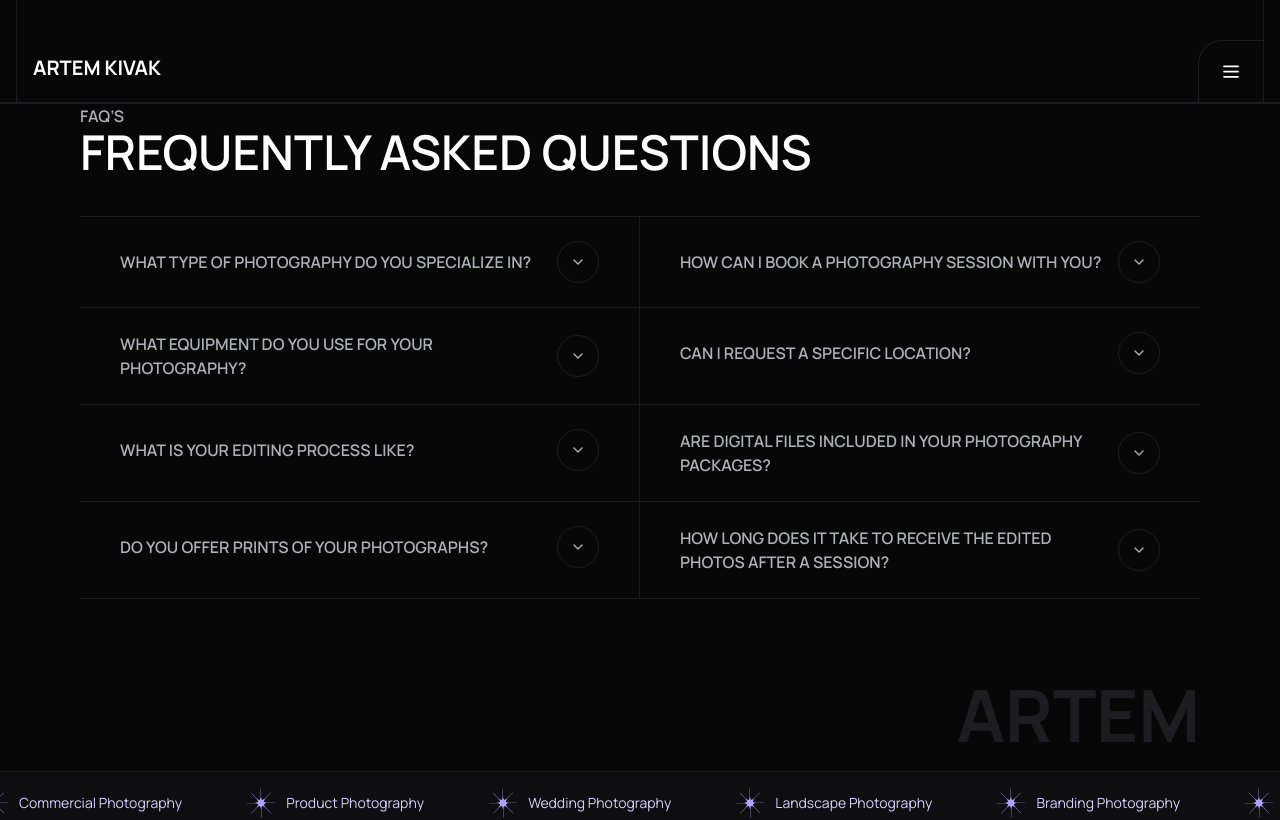
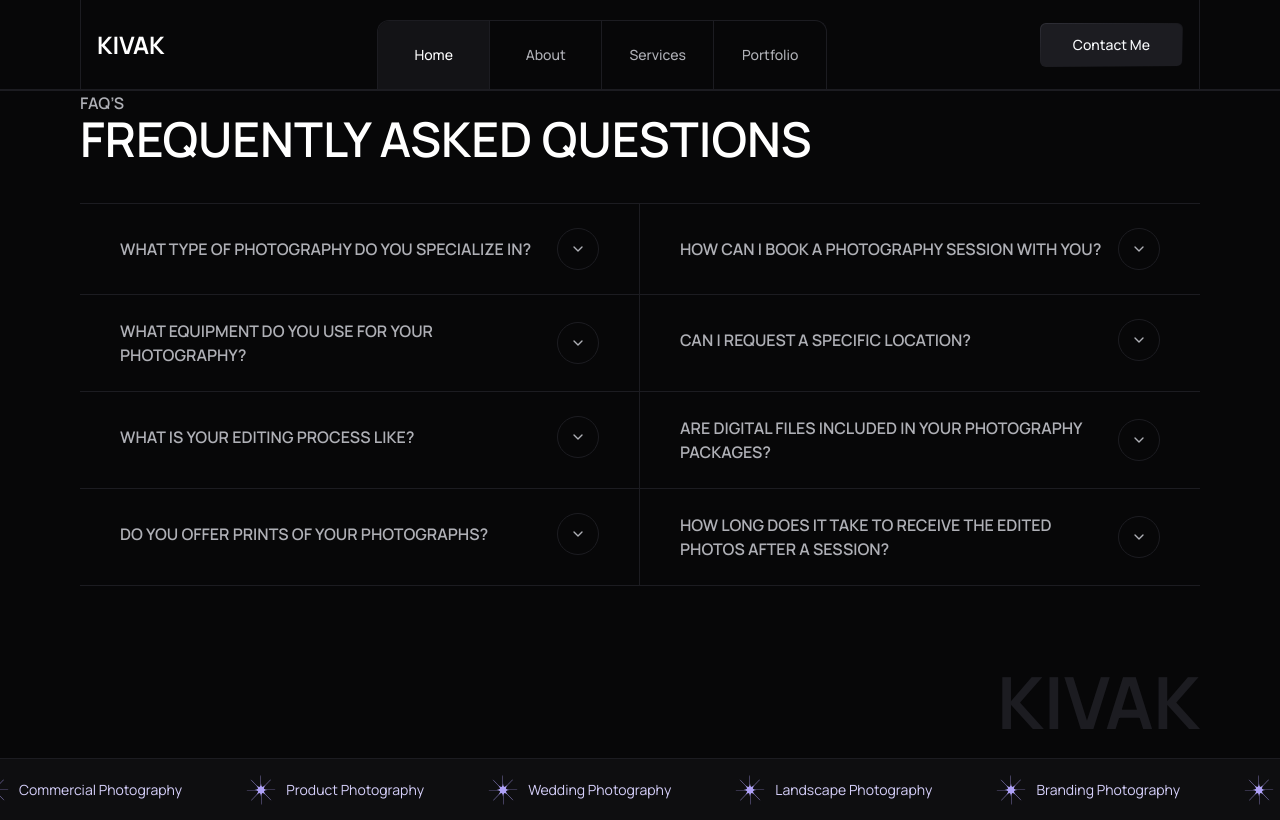
Before and after one commit to AlexanderHubar/kivak-portfolio, a Next.js app: page / in a window 1280 px wide. Shown: the top 820 px of the page. Built offline with nearby package versions, Linux system fonts and the light colour scheme.

Commit message:
feat: add desktop header

```diff
--- a/app/components/footer/footer-top.tsx
+++ b/app/components/footer/footer-top.tsx
@@ -1,30 +1,12 @@
-import Image from "next/image";
-import Marquee from "react-fast-marquee";
-
-const SERVICES = [
-  "Event Photography",
-  "Commercial Photography",
-  "Product Photography",
-  "Wedding Photography",
-  "Landscape Photography",
-  "Branding Photography",
-  "Portrait  Photography",
-];
+import { ServiceMarquee } from "../services-marquee";
 
 export function FooterTop() {
   return (
     <div className="flex flex-col">
       <h2 className="text-dark-15 text-7xl font-bold ml-4 text-right mr-3 lg:mr-20 mb-5">
-        ARTEM
+        KIVAK
       </h2>
-      <Marquee pauseOnHover className="border-y border-dark-12 bg-dark-6 h-16">
-        {SERVICES.map((service) => (
-          <div className="flex gap-2.5 mx-2 lg:mx-8 items-center" key={service}>
-            <Image src="/star.svg" width={30} height={30} alt="Star" />
-            <span className="text-sm text-primary-90">{service}</span>
-          </div>
-        ))}
-      </Marquee>
+      <ServiceMarquee />
     </div>
   );
 }
--- a/app/components/header.tsx
+++ /dev/null
@@ -1,21 +0,0 @@
-import Link from "next/link";
-import { Menu } from "lucide-react";
-
-export function Header() {
-  return (
-    <header className="px-4 border-b-2 border-dark-12">
-      <div className="border-x flex justify-between border-dark-12 pt-10 pl-4">
-        <Link className="text-white font-bold text-xl mt-auto mb-5" href="/">
-          <h1>ARTEM KIVAK</h1>
-        </Link>
-
-        <nav></nav>
-
-        {/* <Link href="/">Contact Me</Link> */}
-        <button className="border-t hover:bg-primary-55 hover:shadow-primary transition-all duration-200 ease-out border-l border-dark-12 p-5 rounded-tl-3xl">
-          <Menu height={21} />
-        </button>
-      </div>
-    </header>
-  );
-}
--- /dev/null
+++ b/app/components/header/header.tsx
@@ -0,0 +1,35 @@
+import Link from "next/link";
+import { Menu } from "lucide-react";
+import { buttonVariants } from "@/components/ui/button";
+import { Nav } from "./nav";
+
+export function Header() {
+  return (
+    <header className="px-4 lg:px-20 border-b-2 border-dark-12">
+      <div className="border-x flex justify-between lg:items-center border-dark-12 pt-10 lg:py-5 pl-4 lg:px-4">
+        <Link
+          className="text-white font-bold text-xl lg:text-2xl mt-auto lg:mt-0 mb-5 lg:mb-0"
+          href="/"
+        >
+          <h1>KIVAK</h1>
+        </Link>
+
+        <Nav />
+
+        <Link
+          href="/"
+          className={buttonVariants({
+            variant: "default",
+            size: "lg",
+            className: "hidden lg:inline-flex",
+          })}
+        >
+          Contact Me
+        </Link>
+        <button className="lg:hidden border-t hover:bg-primary-55 hover:shadow-primary transition-all duration-200 ease-out border-l border-dark-12 p-5 rounded-tl-3xl">
+          <Menu height={21} />
+        </button>
+      </div>
+    </header>
+  );
+}
--- /dev/null
+++ b/app/components/header/nav.tsx
@@ -0,0 +1,51 @@
+"use client";
+import { cn } from "@/lib/utils";
+import Link from "next/link";
+import { usePathname } from "next/navigation";
+
+const NAV = [
+  {
+    name: "Home",
+    href: "/",
+  },
+  {
+    name: "About",
+    href: "/about",
+  },
+  {
+    name: "Services",
+    href: "/services",
+  },
+  {
+    name: "Portfolio",
+    href: "/portfolio",
+  },
+];
+
+export function Nav() {
+  const path = usePathname();
+
+  return (
+    <nav className="hidden lg:block">
+      <ul className="flex border-dark-12 border-x border-t rounded-tl-xl rounded-tr-xl -mb-5 overflow-auto">
+        {NAV.map(({ name, href }) => {
+          return (
+            <li
+              key={name}
+              className={cn(
+                "w-28 grid place-content-center border-r text-grey-70 last:border-r-0 border-dark-12 py-6",
+                {
+                  "bg-dark-8 text-white": path === href,
+                }
+              )}
+            >
+              <Link className="text-sm font-medium" href={href}>
+                {name}
+              </Link>
+            </li>
+          );
+        })}
+      </ul>
+    </nav>
+  );
+}
--- /dev/null
+++ b/app/components/services-marquee.tsx
@@ -0,0 +1,25 @@
+import Image from "next/image";
+import Marquee from "react-fast-marquee";
+
+const SERVICES = [
+  "Event Photography",
+  "Commercial Photography",
+  "Product Photography",
+  "Wedding Photography",
+  "Landscape Photography",
+  "Branding Photography",
+  "Portrait  Photography",
+];
+
+export function ServiceMarquee() {
+  return (
+    <Marquee pauseOnHover className="border-y border-dark-12 bg-dark-6 h-16">
+      {SERVICES.map((service) => (
+        <div className="flex gap-2.5 mx-2 lg:mx-8 items-center" key={service}>
+          <Image src="/star.svg" width={30} height={30} alt="Star" />
+          <span className="text-sm text-primary-90">{service}</span>
+        </div>
+      ))}
+    </Marquee>
+  );
+}
--- a/app/globals.css
+++ b/app/globals.css
@@ -6,6 +6,13 @@ body {
   @apply bg-dark-3 antialiased text-white;
 }
 
+.border-gradient {
+  background: linear-gradient(to right, rgb(28 28 33), rgb(28 28 33)), linear-gradient(160deg, rgb(47, 47, 55), rgba(7, 47, 55, 0%));
+  border: 1px solid transparent;
+  background-clip: padding-box, border-box;
+  background-origin: padding-box, border-box;
+}
+
 @layer utilities {
   .text-balance {
     text-wrap: balance;
--- a/app/layout.tsx
+++ b/app/layout.tsx
@@ -3,7 +3,7 @@ import { Manrope } from "next/font/google";
 import { Footer } from "./components/footer/footer";
 import { FAQ } from "./components/faq";
 import "./globals.css";
-import { Header } from "./components/header";
+import { Header } from "./components/header/header";
 
 const manrope = Manrope({ subsets: ["latin", "cyrillic"] });
 
--- a/components/ui/button.tsx
+++ b/components/ui/button.tsx
@@ -1,22 +1,24 @@
-import * as React from "react"
-import { Slot } from "@radix-ui/react-slot"
-import { cva, type VariantProps } from "class-variance-authority"
+import * as React from "react";
+import { Slot } from "@radix-ui/react-slot";
+import { cva, type VariantProps } from "class-variance-authority";
 
-import { cn } from "@/lib/utils"
+import { cn } from "@/lib/utils";
 
 const buttonVariants = cva(
   "inline-flex items-center justify-center whitespace-nowrap rounded-md text-sm font-medium ring-offset-white transition-colors focus-visible:outline-none focus-visible:ring-2 focus-visible:ring-slate-950 focus-visible:ring-offset-2 disabled:pointer-events-none disabled:opacity-50 dark:ring-offset-slate-950 dark:focus-visible:ring-slate-300",
   {
     variants: {
       variant: {
-        default: "bg-slate-900 text-slate-50 hover:bg-slate-900/90 dark:bg-slate-50 dark:text-slate-900 dark:hover:bg-slate-50/90",
+        default:
+          "border-gradient border-transparent border-solid border-2 text-slate-50 hover:bg-slate-900/90 dark:bg-slate-50 dark:text-slate-900 dark:hover:bg-slate-50/90",
         destructive:
           "bg-red-500 text-slate-50 hover:bg-red-500/90 dark:bg-red-900 dark:text-slate-50 dark:hover:bg-red-900/90",
         outline:
           "border border-slate-200 bg-white hover:bg-slate-100 hover:text-slate-900 dark:border-slate-800 dark:bg-slate-950 dark:hover:bg-slate-800 dark:hover:text-slate-50",
         secondary:
           "bg-slate-100 text-slate-900 hover:bg-slate-100/80 dark:bg-slate-800 dark:text-slate-50 dark:hover:bg-slate-800/80",
-        ghost: "hover:bg-slate-100 hover:text-slate-900 dark:hover:bg-slate-800 dark:hover:text-slate-50",
+        ghost:
+          "hover:bg-slate-100 hover:text-slate-900 dark:hover:bg-slate-800 dark:hover:text-slate-50",
         link: "text-slate-900 underline-offset-4 hover:underline dark:text-slate-50",
       },
       size: {
@@ -31,26 +33,26 @@ const buttonVariants = cva(
       size: "default",
     },
   }
-)
+);
 
 export interface ButtonProps
   extends React.ButtonHTMLAttributes<HTMLButtonElement>,
     VariantProps<typeof buttonVariants> {
-  asChild?: boolean
+  asChild?: boolean;
 }
 
 const Button = React.forwardRef<HTMLButtonElement, ButtonProps>(
   ({ className, variant, size, asChild = false, ...props }, ref) => {
-    const Comp = asChild ? Slot : "button"
+    const Comp = asChild ? Slot : "button";
     return (
       <Comp
         className={cn(buttonVariants({ variant, size, className }))}
         ref={ref}
         {...props}
       />
-    )
+    );
   }
-)
-Button.displayName = "Button"
+);
+Button.displayName = "Button";
 
-export { Button, buttonVariants }
+export { Button, buttonVariants };
```
